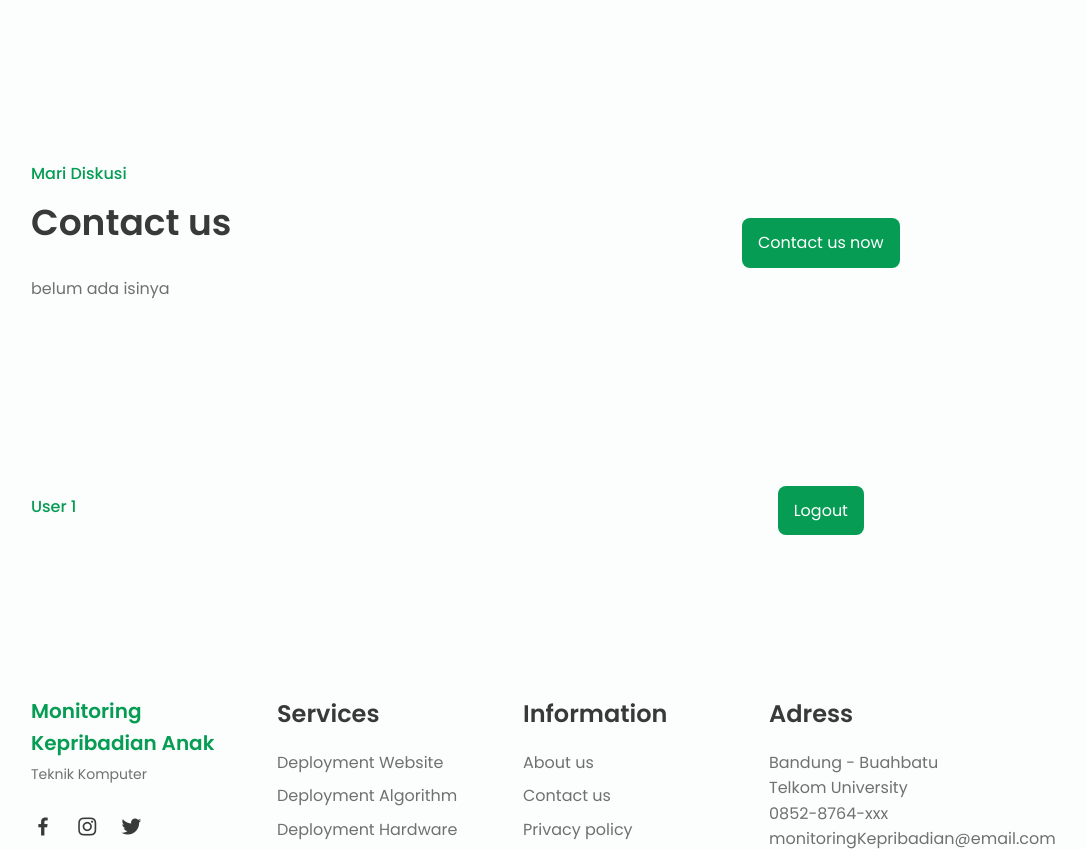
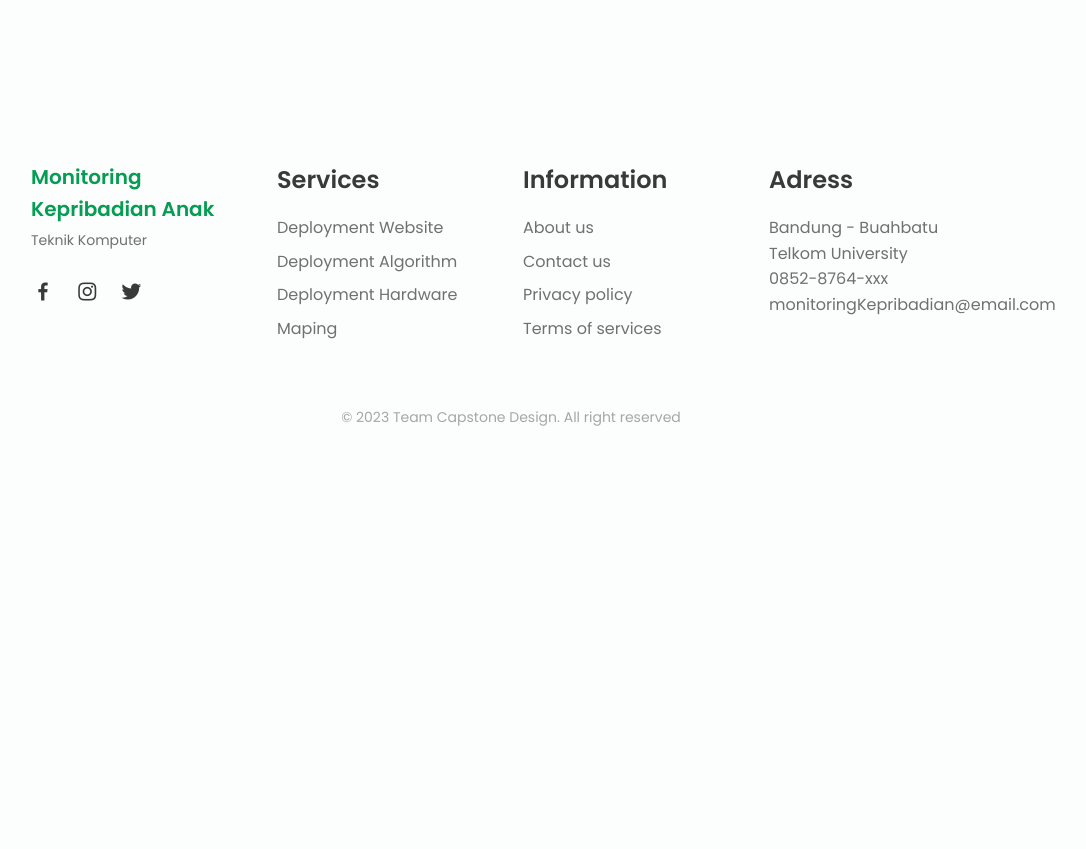
Before and after one commit to siegewallace06/fingerprint-php-native, a PHP site: page /website/main_pages/index.php in a window 1280 px wide. Shown: the part 3637-4486 px from the top of the page, without its empty margins (129-1215 px from the left). After the commit the page ends 4063 px from the top, so only its background shows below. Run offline with PHP 8.4, Linux system fonts and the light colour scheme; the visitor is signed in with stand-in values (Sample User, id 1).

Commit message:
Edit Homepage

```diff
--- a/main_pages/index.php
+++ b/main_pages/index.php
@@ -208,7 +208,7 @@ $username = $_SESSION['username'];
         </section>
 
         <!--========== CONTACT US ==========-->
-        <section class="contact section bd-container" id="contact">
+        <!-- <section class="contact section bd-container" id="contact">
             <div class="contact__container bd-grid">
                 <div class="contact__data">
                     <span class="section-subtitle contact__initial">Mari Diskusi</span>
@@ -220,11 +220,11 @@ $username = $_SESSION['username'];
                     <a href="#" class="button">Contact us now</a>
                 </div>
             </div>
-        </section>
+        </section> -->
     </main>
 
     <!--========== Logout ==========-->
-    <section class="contact section bd-container" id="contact">
+    <!-- <section class="contact section bd-container" id="contact">
         <div class="contact__container bd-grid">
             <div class="contact__data">
                 <span class="section-subtitle contact__initial">User 1</span>
@@ -235,7 +235,7 @@ $username = $_SESSION['username'];
 
             </div>
         </div>
-    </section>
+    </section> -->
 
     </main>
 
--- a/sql_migration/user.sql
+++ b/sql_migration/user.sql
@@ -4,5 +4,5 @@ CREATE TABLE IF NOT EXISTS `user` (
     `umur` INT NOT NULL,
     `kelas` VARCHAR(50) NOT NULL,
     `password` VARCHAR(255) NOT NULL,
-    `fullname` VARCHAR(255) NOT NULL,
+    `fullname` VARCHAR(255) NOT NULL
 );
```
